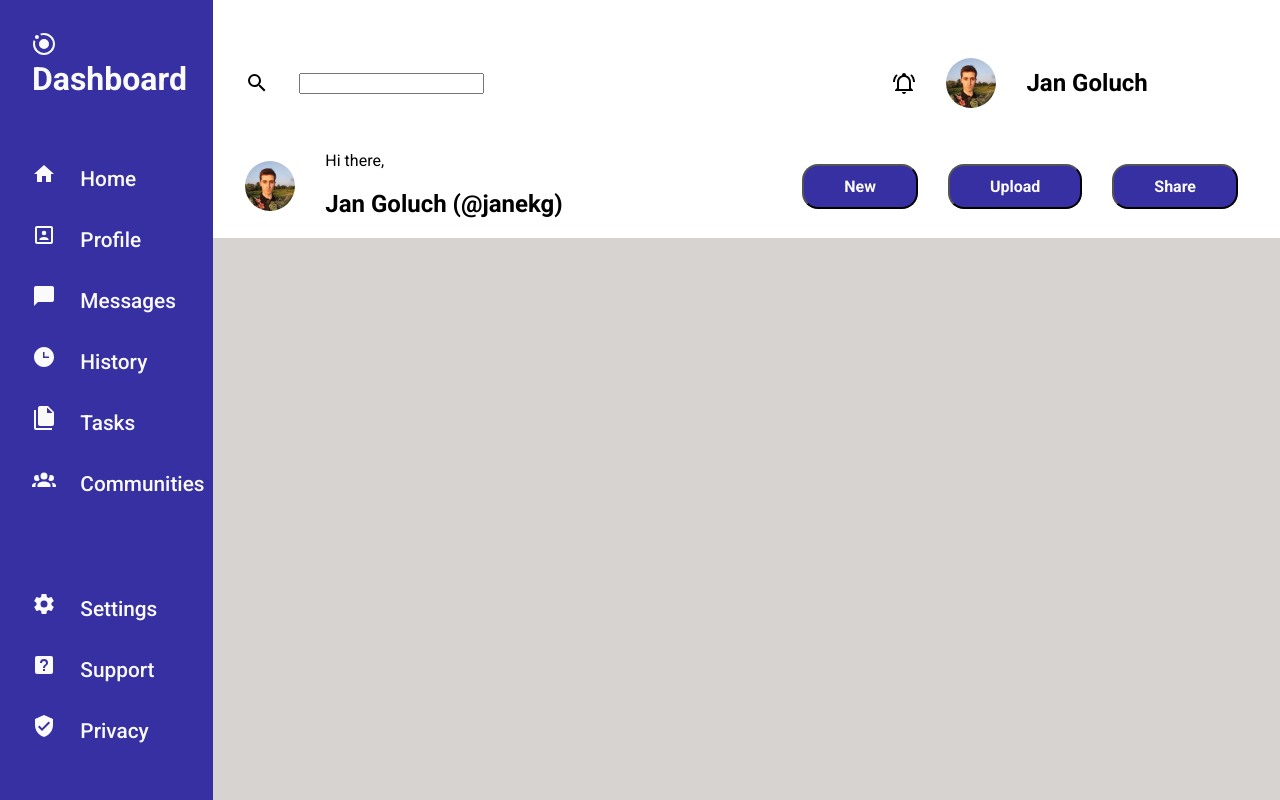
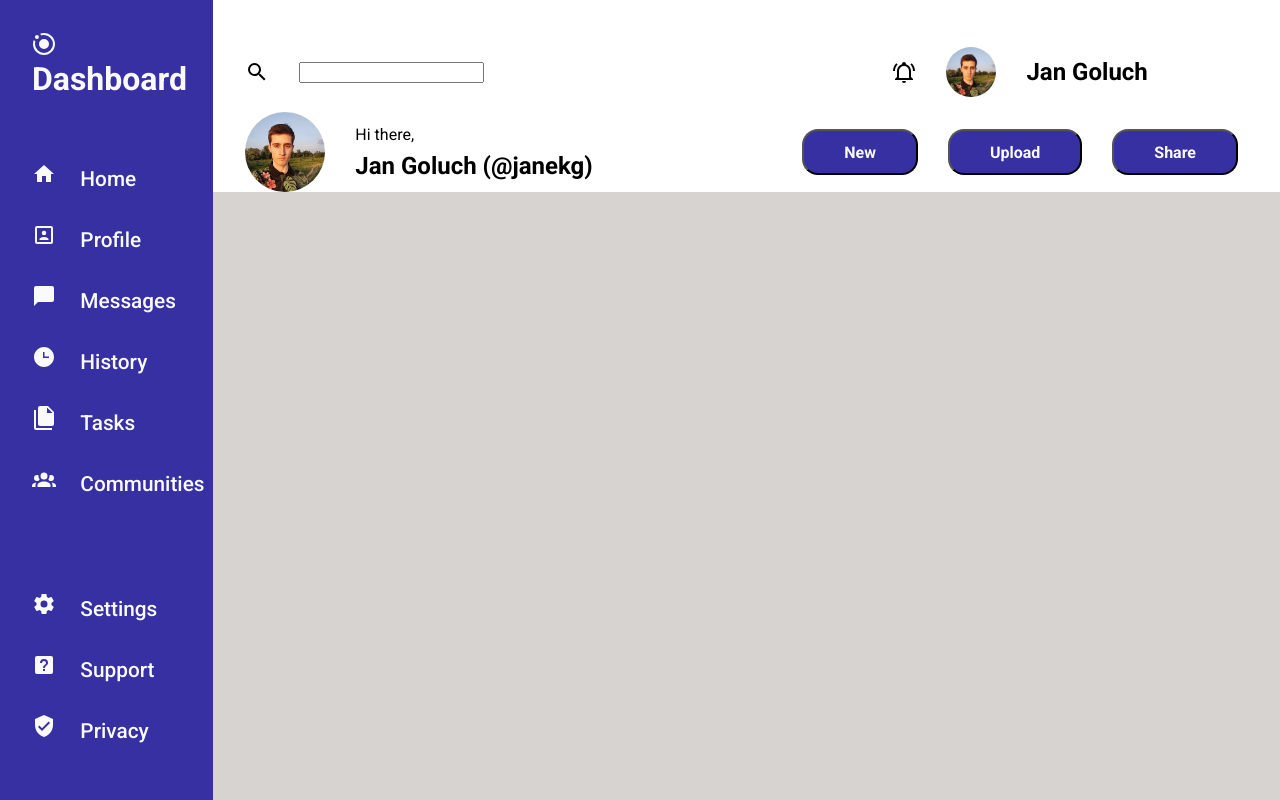
Before and after one commit to nightshiftguy/admin-dashboard, a plain HTML site: page index.html in a window 1280 px wide. Drawn offline with Linux system fonts and the light colour scheme.

Commit message:
Style greetings section

```diff
--- a/style.css
+++ b/style.css
@@ -106,6 +106,15 @@ button{
     justify-content: center;
 }
 
+.greetings > .profile_picture{
+    height:80px;
+    width:80px;
+}
+
+.greetings h2, .greetings p{
+    margin: 0.5rem 0;
+}
+
 .posting-actions{
     justify-content: center;
 }
```
